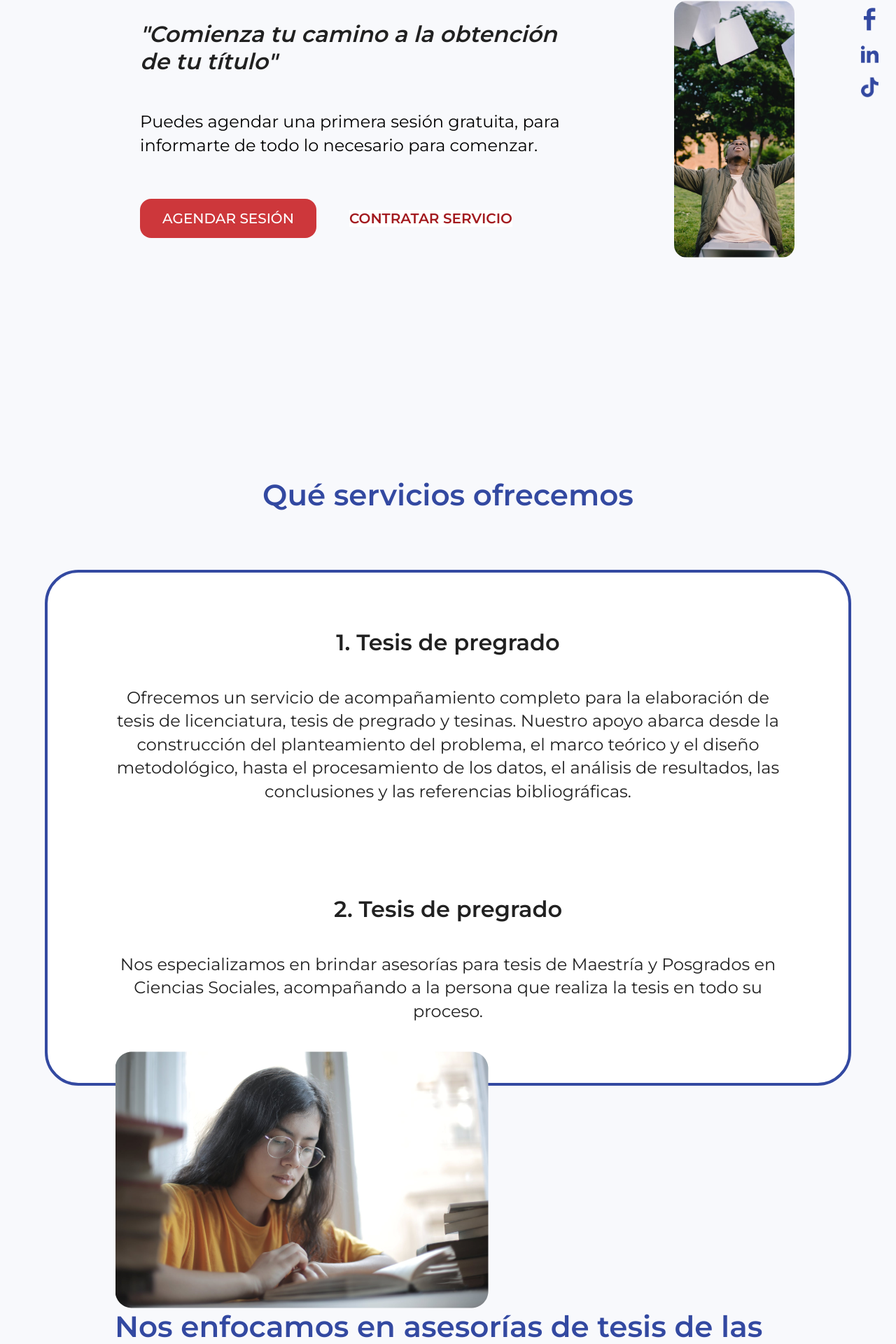
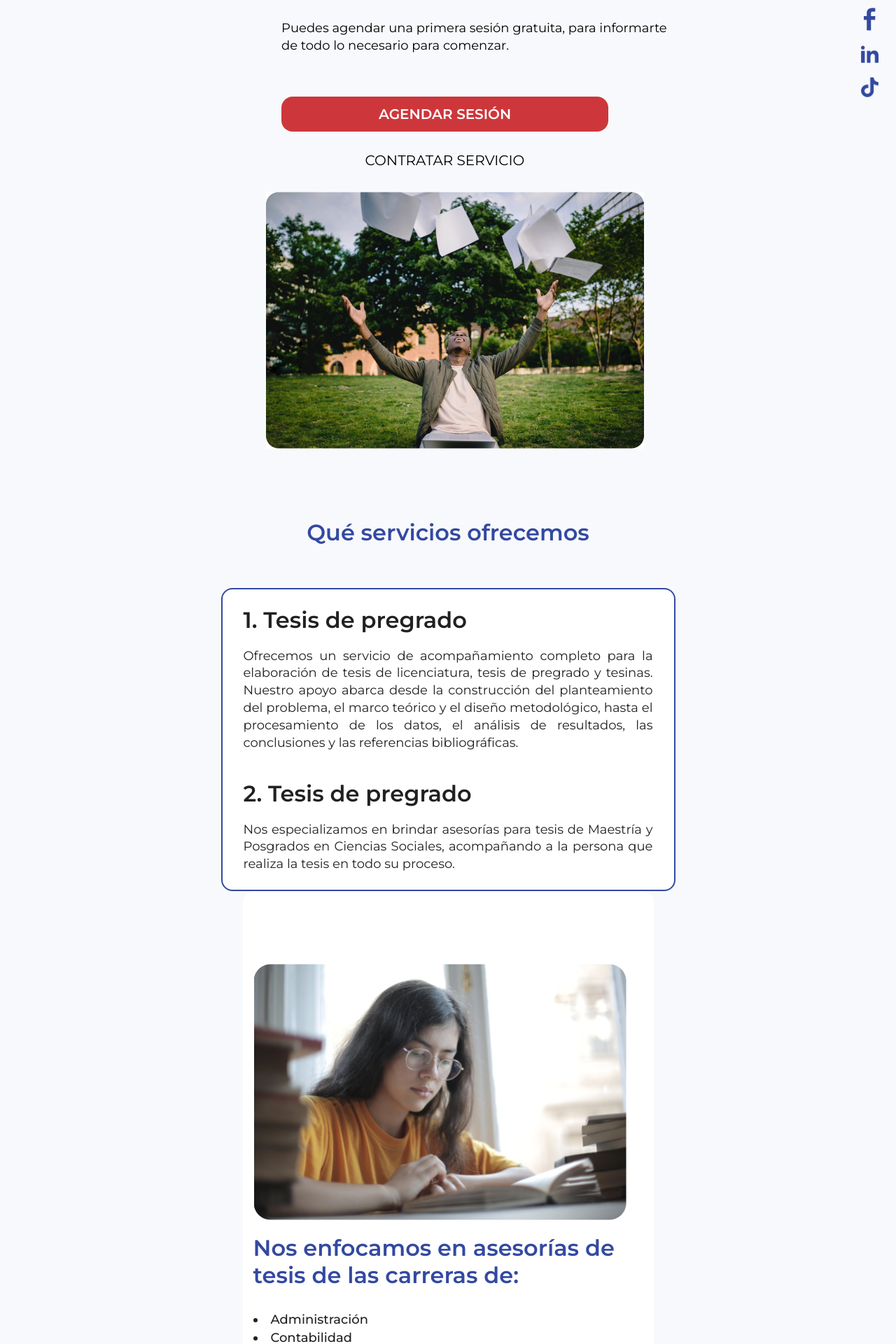
Before and after one commit to justinait/cai-ventures2, a React (Vite) app: page /services in a window 1280 px wide. Shown: the part 306-2226 px from the top of the page at 70% size. Built offline with nearby package versions, Linux system fonts and the light colour scheme; no server answers.

Commit message:
responsive million services

```diff
--- a/src/components/CardService/Service1.css
+++ b/src/components/CardService/Service1.css
@@ -1,4 +1,5 @@
-@media only screen and (min-width: 1441px) and (max-width:2800px) {
+
+    @media only screen and (min-width: 1441px) and (max-width: 2800px) {
         .containerServiceUno {
             display: flex;
             align-items: center;
@@ -9,13 +10,13 @@
             flex-direction: column;
         }
         .comienzaTitle {
-        width: 601px;
             color: var(--colors-tipography-black, #212121);
             font-family: 'Montserrat';
-        font-size: 36px;
+            font-size: 32px;
             font-style: italic;
             font-weight: 600;
             line-height: normal;
+            width: 630px;
         }
 
         .contUnoSer {
@@ -31,18 +32,8 @@
             display: flex;
             align-items: center;
             justify-content: center;
-    }
-
-    .contSerUn {
-        padding: 0px 66px 0px 85px;
-        display: flex;
-        width: 90vw !important;
-        flex-direction: column;
-        align-items: center;
-        background-color: #F8F9FC;
-        justify-content: center;
-        height: 63vh;
-
+            padding: 100px 0px 90px 0px;
+            border-radius: 20px;
         }
 
         .containerTitleAse {
@@ -54,6 +45,17 @@
             gap: 200px;
         }
 
+        .contSerUn {
+            padding: 0px 66px 60px 85px;
+            display: flex;
+            width: 90vw !important;
+            flex-direction: column;
+            align-items: center;
+            background-color: #F8F9FC;
+            justify-content: center;
+
+        }
+
 
         .textSerUn {
             color: #000;
@@ -62,9 +64,8 @@
             font-style: normal;
             font-weight: 400;
             line-height: 139.9%;
-        width: 837px;
+            width: 727px;
         }
-
 
         .serviceButtonsUn {
             display: flex;
@@ -79,10 +80,11 @@
             color: #FFF;
             text-align: center;
             font-family: 'Montserrat';
-        font-size: 24px;
+            font-size: 20px;
             font-style: normal;
             font-weight: 500;
             line-height: normal;
+            width: auto;
         }
 
         .serviceButtonsUn {
@@ -95,7 +97,7 @@
             color: var(--colors-pressed-coral-red, #A31B1F);
             text-align: center;
             font-family: 'Montserrat';
-        font-size: 24px;
+            font-size: 20px;
             font-style: normal;
             font-weight: 600;
             line-height: normal;
@@ -109,7 +111,7 @@
         }
 
         .imgSerUno {
-        width: 438px;
+            width: 364px;
             overflow: hidden;
             align-items: center;
             justify-content: center;
@@ -142,21 +144,11 @@
             font-weight: 600;
             line-height: normal;
             text-align: center;
-        padding-bottom: 72px;
+            padding-bottom: 81px;
             padding-top: 36px;
             margin-bottom: 0px;
         }
 
-    .ofrecen {
-        display: flex;
-        flex-direction: column;
-        justify-content: center;
-        align-items: center;
-        padding: 50px;
-        border-radius: 20px;
-        margin: 3rem auto;
-        width: 90vw;
-    }
         .imgSerAseso {
             display: flex !important;
             overflow: hidden;
@@ -170,11 +162,10 @@
 
             .containerOfrec {
                 display: flex;
-        width: 1627px;
+                width: 1166px !important;
                 flex-direction: column;
                 justify-content: center;
                 align-items: center;
-        flex-shrink: 0;
                 border-radius: var(--border-radius-border-radius-lg, 48px);
                 border: 4px solid var(--colors-main-friendly-blue, #3349A1);
             }
@@ -189,23 +180,14 @@
             text-align: center;
             margin-bottom: 0px;
             padding-bottom: 43px;
-        padding-top: 40px;
+            padding-top: 30px;
         }
 
         .textGrado {
-        color: var(--colors-tipography-black, #212121);
+            margin-bottom: 0px;
+            padding-bottom: 36px;
             text-align: center;
-        font-family: 'Montserrat';
-        font-size: 24px;
-        width: 1039px !important;
-        font-style: normal;
-        font-weight: 400;
-        line-height: 140%;
-        margin-bottom: 0px;
-        padding: 0px 0px 40px;
-    }
-
-    .textGradoDos {
+            width: 975px !important;
             color: var(--colors-tipography-black, #212121);
             text-align: center;
             font-family: 'Montserrat';
@@ -213,9 +195,26 @@
             font-style: normal;
             font-weight: 400;
             line-height: 140%;
-        width: 1062px !important;
+        }
+
+        .ofrecen {
+            display: flex;
+            align-items: center;
+            justify-content: center;
+        }
+
+        .textGradoDos {
+            padding-bottom: 81px;
+            text-align: center;
+            width: 985px !important;
+            color: var(--colors-tipography-black, #212121);
+            text-align: center;
+            font-family: 'Montserrat';
+            font-size: 24px;
+            font-style: normal;
+            font-weight: 400;
+            line-height: 140%;
             margin-bottom: 0px;
-        padding-bottom: 80px;
         }
         /**/
 
@@ -228,7 +227,6 @@
             line-height: normal;
             margin-bottom: 0px;
             padding-bottom: 32px;
-        width: 848px
         }
 
         .contSerUnAse {
@@ -254,7 +252,6 @@
             line-height: 140%;
         }
         }
-
 @media only screen and (min-width: 1400px) and (max-width: 1440px) {
 .containerServiceUno {
     display: flex;
@@ -509,7 +506,9 @@
 }
 }
 
+
 @media only screen and (min-width: 993px) and (max-width: 1399px) {
+
     .containerServiceUno {
         display: flex;
         align-items: center;
@@ -522,11 +521,10 @@
     .comienzaTitle {
         color: var(--colors-tipography-black, #212121);
         font-family: 'Montserrat';
-        font-size: 32px;
+        font-size: 36px;
         font-style: italic;
-        font-weight: 600;
+        font-weight: 500;
         line-height: normal;
-        width: 630px;
     }
 
     .contUnoSer {
@@ -537,87 +535,85 @@
         align-items: flex-start;
         gap: 40px;
         height: 100vh;
+        width: 567px;
     }
 
     .containerTitle {
         display: flex;
         align-items: center;
         justify-content: center;
+        flex-direction: column;
     }
 
     .contSerUn {
-        padding: 0px 66px 60px 85px;
+        padding: 85px 66px 60px 85px;
         display: flex;
         width: 90vw !important;
         flex-direction: column;
         align-items: center;
         background-color: #F8F9FC;
         justify-content: center;
-
     }
-
-
 
     .textSerUn {
         color: #000;
         font-family: 'Montserrat';
-        font-size: 24px;
+        font-size: 18px;
         font-style: normal;
         font-weight: 400;
         line-height: 139.9%;
-        width: 727px;
+        width: 573px;
     }
 
     .serviceButtonsUn {
         display: flex;
-        padding: 16px 32px;
+        width: 467px;
+        height: 50px;
+        padding: 0px 24px;
         justify-content: center;
         align-items: center;
         gap: 10px;
         border-radius: var(--border-radius-border-radius-sm, 16px);
-        background: #CD373B;
-        border: none;
+        background: var(--Coral-Red, #CD373B);
 
         color: #FFF;
         text-align: center;
         font-family: 'Montserrat';
-        font-size: 20px;
-        font-style: normal;
-        font-weight: 500;
-        line-height: normal;
-        width: auto;
-    }
-
-    .serviceButtonsUn {
-        width: auto;
-    }
-
-    .serviceButtonsUnA {
         border: none;
-        background-color: white;
-        color: var(--colors-pressed-coral-red, #A31B1F);
-        text-align: center;
-        font-family: 'Montserrat';
         font-size: 20px;
         font-style: normal;
         font-weight: 600;
         line-height: normal;
     }
 
+
+
+    .serviceButtonsUnA {
+        display: flex;
+        width: 467px;
+        height: 50px;
+        padding: 0px 24px;
+        justify-content: center;
+        align-items: center;
+        gap: 10px;
+        border: none;
+        background-color: #F8F9FC;
+    }
+
     .contBt {
         display: flex;
         justify-content: center;
         align-items: center;
-        gap: 47px;
+        flex-direction: column;
+        gap: 16px;
     }
 
     .imgSerUno {
-        width: 364px;
-        overflow: hidden;
-        align-items: center;
-        justify-content: center;
         display: flex;
-        border-radius: 18px !important;
+        align-items: flex-end;
+        justify-content: flex-end;
+        width: auto;
+        height: auto;
     }
 
     .serviceButtonsUn:hover {
@@ -637,36 +633,30 @@
 
     /**/
 
-    .ofrecen {
-        display: flex;
-    align-items: center;
-    justify-content: center;
-    }
-
     .titleOfre {
-        color: var(--Main-Color, var(--colors-main-friendly-blue, #3349A1));
+        text-align: center;
+        color: var(--Main, var(--colors-main-friendly-blue, #3349A1));
         font-family: 'Montserrat';
-        font-size: 42px;
+        font-size: 32px;
         font-style: normal;
         font-weight: 600;
         line-height: normal;
-        text-align: center;
-        padding-bottom: 81px;
-        padding-top: 36px;
         margin-bottom: 0px;
+        padding-top: 40px;
+        padding-bottom: 60px;
     }
 
     .containerOfrec {
-        padding: 50px;
         display: flex;
-        width: 90vw !important;
+        padding: 24px;
         flex-direction: column;
-        align-items: center;
-        background-color: white;
-        justify-content: center;
-
-        border-radius: var(--border-radius-border-radius-lg, 48px);
-        border: 4px solid var(--colors-main-friendly-blue, #3349A1);
+        align-items: flex-start;
+        gap: 20px;
+        align-self: stretch;
+        border-radius: var(--border-radius-border-radius-sm, 16px);
+        border: 2px solid var(--colors-main-friendly-blue, #3349A1);
+        background: #FFF;
+        width: auto;
     }
 
     .ofreGradoTitle {
@@ -676,72 +666,78 @@
         font-style: normal;
         font-weight: 600;
         line-height: normal;
-        text-align: center;
         margin-bottom: 0px;
-        padding-bottom: 43px;
-        padding-top: 30px;
+    }
+
+    .ofrecen {
+        display: flex;
+        align-items: center;
+        justify-content: center;
+        width: 649px;
     }
 
     .textGrado {
         margin-bottom: 0px;
-        padding-bottom: 36px;
-        text-align: center;
-        width: 975px !important;
         color: var(--colors-tipography-black, #212121);
-        text-align: center;
+        text-align: justify;
         font-family: 'Montserrat';
-        font-size: 24px;
+        font-size: 18px;
         font-style: normal;
         font-weight: 400;
-        line-height: 140%;
+        line-height: 138.4%;
     }
-
+    .imgSerAse {
+        width: 533px;
+    }
     .textGradoDos {
-        padding-bottom: 81px;
-        text-align: center;
-        width: 985px !important;
         color: var(--colors-tipography-black, #212121);
-        text-align: center;
+        text-align: justify;
         font-family: 'Montserrat';
-        font-size: 24px;
+        font-size: 18px;
         font-style: normal;
         font-weight: 400;
-        line-height: 140%;
+        line-height: 138.4%;
+        width: 581px;
     }
     /**/
 
     .enfoqueTitle {
+        width: 557px;
+        flex-shrink: 0;
         color: var(--colors-main-friendly-blue, #3349A1);
         font-family: 'Montserrat';
-        font-size: 42px;
+        font-size: 32px;
         font-style: normal;
         font-weight: 600;
         line-height: normal;
         margin-bottom: 0px;
         padding-bottom: 32px;
+        padding-top: 20px;
     }
 
     .contSerUnAse {
-        padding: 0px 66px 60px 85px;
-        display: flex;
-        width: 90vw !important;
+        padding: 104px 0px 80px 0px;
+        display: flex !important;
         flex-direction: column;
+        justify-content: center;
         align-items: center;
-        background-color: #F8F9FC;
-        justify-content: center;
-        height: 100vh;
+        /* gap: 20px; */
+        /* align-self: stretch; */
+        border-radius: var(--border-radius-border-radius-sm, 16px);
+        border: none;
+        background: #FFF;
     }
 
 
 
+
     .liEnfoque {
-        width: 541px;
         color: var(--colors-tipography-black, #212121);
         font-family: 'Montserrat';
-        font-size: 24px;
+        font-size: 18px;
         font-style: normal;
-        font-weight: 400;
-        line-height: 140%;
+        font-weight: 500;
+        line-height: 140.4%;
     }
 }
 
```
Also changed, not shown: src/components/CardService/Service1.jsx (line endings or trailing spaces). Lines whose indentation alone changed are shown as unchanged.
